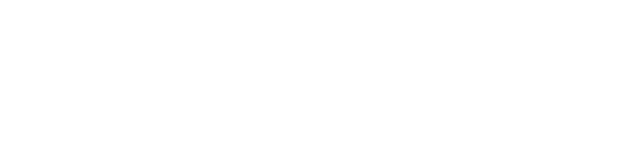
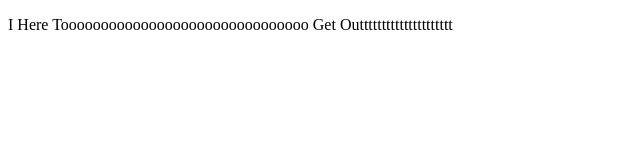
Before and after one commit to kenjitaro0/HTML_course, a plain HTML site: page index.html in a window 1280 px wide. Shown: the whole page, without its empty margins (0-640 px from the left). Drawn offline with Linux system fonts and the light colour scheme.

Commit message:
fisrt commit

```diff
--- a/index.html
+++ b/index.html
@@ -5,6 +5,7 @@
     <meta http-equiv="X-UA-Compatible" content="IE=edge">
     <meta name="viewport" content="width=device-width, initial-scale=1.0">
     <title>I Here Toooooooooooooooooooooooooooooooo</title>
+    <p>I Here Tooooooooooooooooooooooooooooooo Get Outtttttttttttttttttttt</p>
 </head>
 <body>
 
```
